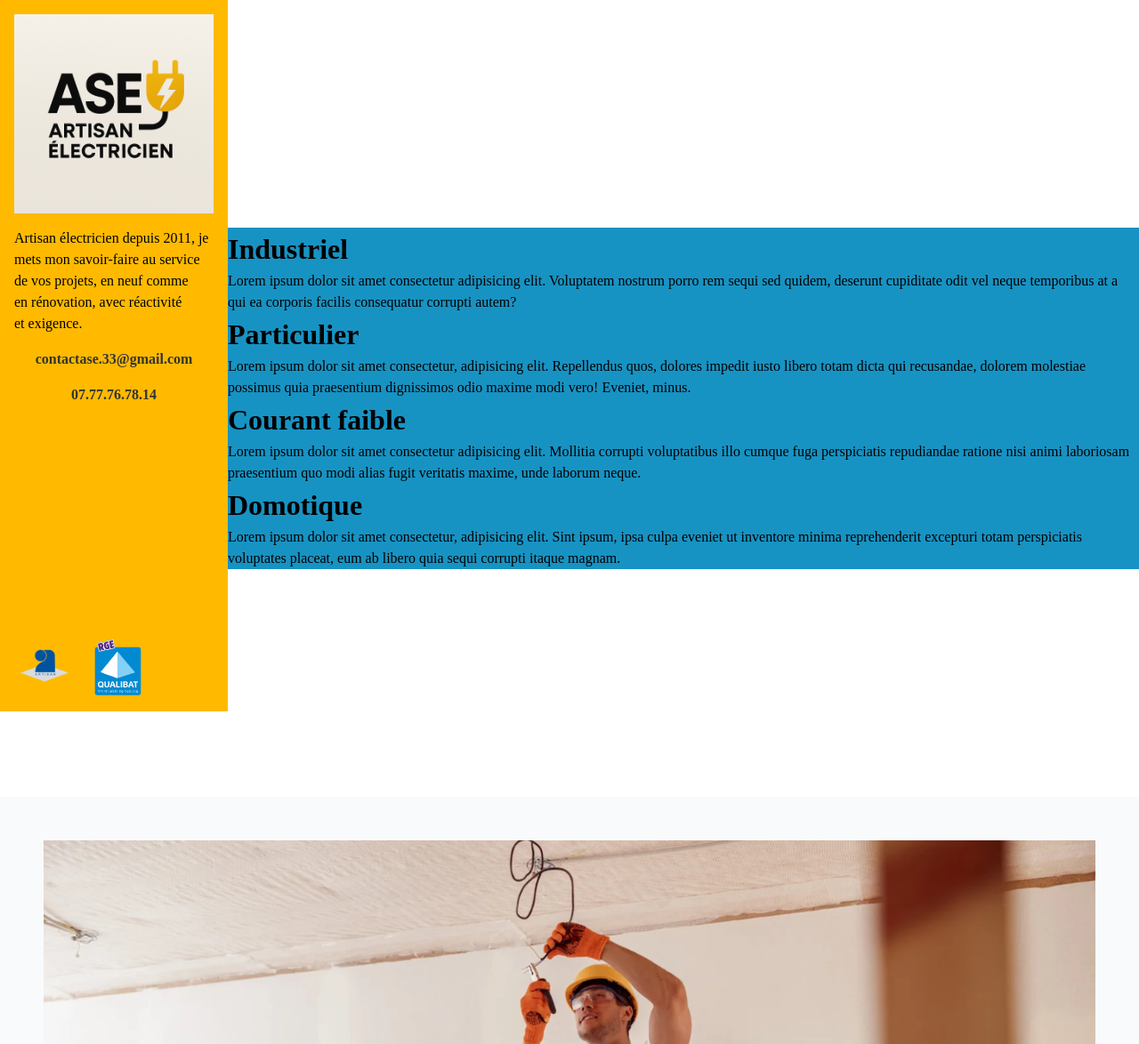
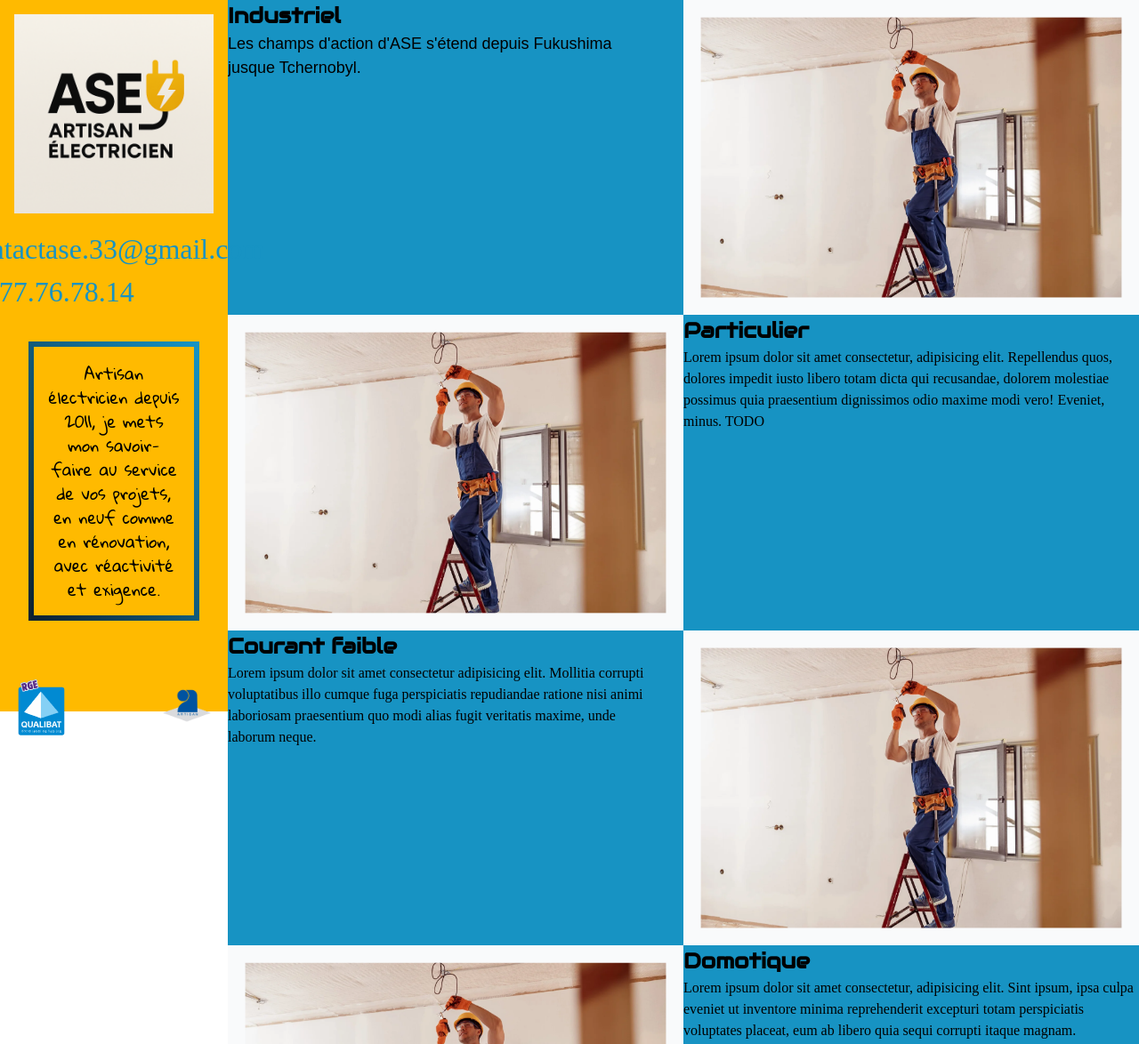
Before and after one commit to Clemsimao/ASE, a website built with Vite: page ASE Électricité/index.html in a window 1280 px wide. Shown: the top 1174 px of the page at 89% size. Built offline with nearby package versions, Linux system fonts and the light colour scheme; a web font is replaced by a local one.

Commit message:
build: update html and css

```diff
--- a/ASE Électricité/index.html
+++ b/ASE Électricité/index.html
@@ -5,74 +5,101 @@
     <link rel="icon" type="image/svg+xml" href="/vite.svg" />
     <meta name="viewport" content="width=device-width, initial-scale=1.0" />
     <title>ASE Électricité</title>
+    <link rel="preconnect" href="https://fonts.googleapis.com" />
+    <link rel="preconnect" href="https://fonts.gstatic.com" crossorigin />
+    <link href="https://fonts.googleapis.com/css2?family=Audiowide&family=Electrolize&family=Gloria+Hallelujah&display=swap" rel="stylesheet">
+
   </head>
 
   <body>
-
     <header>
       <img src="./public/images/logos/asewithblabla.png" alt="logo-ase" />
-      <p>
+      <div class="contactes">
+        <a href="mailto:contactase.33@gmail.com">contactase.33@gmail.com</a>
+        <a href="tel:0777767814">07.77.76.78.14</a>
+      </div>
+      <p class="description">
         Artisan électricien depuis 2011, je mets mon savoir-faire au service de
         vos projets, en neuf comme en rénovation, avec réactivité et exigence.
       </p>
-      <h1>
-        <a href="mailto:contactase.33@gmail.com">contactase.33@gmail.com</a>
-      </h1>
-      <h1><a href="tel:0777767814">07.77.76.78.14</a></h1>
-      <div class>
+      <div class="partenaires">
+        <img
+          src="./public/images/certif/logo-Qualibat-RGE.svg"
+          alt="certification-qualibat"
+        />
         <img
           src="./public/images/certif/logo-artisan.png"
           alt="certification-artisan"
-        />
-        <img
-          src="./public/images/certif/logo-Qualibat-RGE.svg"
-          alt="certification-qualibat"
         />
       </div>
     </header>
 
     <main>
-      <div class=#>
-        <div class=#>
-          <h1>Industriel</h1>
-          <p>Lorem ipsum dolor sit amet consectetur adipisicing elit. Voluptatem nostrum porro rem sequi sed quidem, deserunt cupiditate odit vel neque temporibus at a qui ea corporis facilis consequatur corrupti autem?</p>
+      <div class="grid">
+        <div class="div1">
+          <div class="#">
+            <h1>Industriel</h1>
+            <p class="content">
+              Les champs d'action d'ASE s'étend depuis Fukushima jusque
+              Tchernobyl.
+            </p>
+          </div>
+          <div class="#"></div>
         </div>
-        <div class=#>
-        </div>
-      </div>
-
-      <div class=#>
-        <div class=#>
-        </div>
-        <div class=#>
-          <h1>Particulier</h1>
-          <p>Lorem ipsum dolor sit amet consectetur, adipisicing elit. Repellendus quos, dolores impedit iusto libero totam dicta qui recusandae, dolorem molestiae possimus quia praesentium dignissimos odio maxime modi vero! Eveniet, minus.</p>
-        </div>
-      </div>
-
-      <div class=#>
-        <div class=#>
-          <h1>Courant faible</h1>
-          <p>Lorem ipsum dolor sit amet consectetur adipisicing elit. Mollitia corrupti voluptatibus illo cumque fuga perspiciatis repudiandae ratione nisi animi laboriosam praesentium quo modi alias fugit veritatis maxime, unde laborum neque.</p>
-        </div>
-        <div class=#>
-        </div>
-      </div>
-
-      <div class=#>
-        <div class=#>
-        </div>
-        <div class=#>
-          <h1>Domotique</h1>
-          <p>Lorem ipsum dolor sit amet consectetur, adipisicing elit. Sint ipsum, ipsa culpa eveniet ut inventore minima reprehenderit excepturi totam perspiciatis voluptates placeat, eum ab libero quia sequi corrupti itaque magnam.</p>
-        </div>
-      </div>
-    </main>
-
-        <img
+        <img class="div2"
           src="./public/images/exemples/artisan-tabouret.png"
           alt="artisan-sur-tabouret-looool"
         />
+        <div class="div3">
+          <div class="#"></div>
+          <div class="#">
+            <h1>Particulier</h1>
+            <p>
+              Lorem ipsum dolor sit amet consectetur, adipisicing elit.
+              Repellendus quos, dolores impedit iusto libero totam dicta qui
+              recusandae, dolorem molestiae possimus quia praesentium dignissimos
+              odio maxime modi vero! Eveniet, minus.  TODO
+            </p>
+          </div>
+        </div>
+        <img class="div4"
+          src="./public/images/exemples/artisan-tabouret.png"
+          alt="artisan-sur-tabouret-looool"
+        />
+        <div class="div5">
+          <div class="#">
+            <h1>Courant faible</h1>
+            <p>
+              Lorem ipsum dolor sit amet consectetur adipisicing elit. Mollitia
+              corrupti voluptatibus illo cumque fuga perspiciatis repudiandae
+              ratione nisi animi laboriosam praesentium quo modi alias fugit
+              veritatis maxime, unde laborum neque.
+            </p>
+          </div>
+          <div class="#"></div>
+        </div>
+        <img class="div6"
+          src="./public/images/exemples/artisan-tabouret.png"
+          alt="artisan-sur-tabouret-looool"
+        />
+        <div class="div7">
+          <div class="#"></div>
+          <div class="#">
+            <h1>Domotique</h1>
+            <p>
+              Lorem ipsum dolor sit amet consectetur, adipisicing elit. Sint
+              ipsum, ipsa culpa eveniet ut inventore minima reprehenderit
+              excepturi totam perspiciatis voluptates placeat, eum ab libero quia
+              sequi corrupti itaque magnam.
+            </p>
+          </div>
+        </div>
+        <img class="div8"
+          src="./public/images/exemples/artisan-tabouret.png"
+          alt="artisan-sur-tabouret-looool"
+        />
+      </div>
+    </main>
 
     <footer>
       <a>Mentions légales</a>
--- a/ASE Électricité/src/style/scss/header.scss
+++ b/ASE Électricité/src/style/scss/header.scss
@@ -12,33 +12,46 @@
   flex-direction: column;
   align-items: center;
   gap: 1rem;
+}
 
+h1 {
+  font-family:"Audiowide", sans-serif;
+  font-size: x-large;
 
-  h1 {
-    font-size: 1rem;
+}
 
-    a {
-      color: #333;
-      text-decoration: none;
+.description {
+  font-family: "Gloria Hallelujah", cursive;
+  font-weight: 400;
+  font-style: normal;
+  font-size: large;
+  border: 0.4rem solid;
+  border-image: linear-gradient(to bottom left, v.$color-3, v.$color-4) 1;
+  margin: 1rem;
+  padding: 1rem;
+  text-align: center;
+}
 
-      &:hover {
-        text-decoration: underline;
-      }
-    }
+.contactes {
+  font-size: 2rem;
+  a {
+    color: v.$color-3;
+    text-decoration: none;
+    cursor: url('../../../public/images/cursor/lightning-bolt-pixel-art-free-vector\ -\ Modifié.png'), pointer;
   }
+}
 
-  div {
+.partenaires {
     display: flex;
-    gap: 1rem;
-
+    gap: 2rem;
+    justify-content: center;
     img {
       width: 30%;
-      max-width: none;
       object-fit: contain;
+    margin: 2rem;
     }
   }
 
   div:last-child {
     margin-top: auto;
   }
-}
--- a/ASE Électricité/src/style/scss/main.scss
+++ b/ASE Électricité/src/style/scss/main.scss
@@ -2,6 +2,30 @@
 
 main {
   width: 80%;
-  margin: v.$header-width;
+  margin-left: v.$header-width;
   background-color: v.$color-3;
 }
+
+.content {
+  font-family: "Electrolize", sans-serif;
+  font-weight: 400;
+  font-style: normal;
+  font-size: large;
+}
+
+.grid {
+display: grid;
+grid-template-columns: repeat(2, 1fr);
+grid-template-rows: repeat(4, 1fr);
+grid-column-gap: 0px;
+grid-row-gap: 0px;
+}
+
+.div1 { grid-area: 1 / 1 / 2 / 2; }
+.div2 { grid-area: 1 / 2 / 2 / 3; }
+.div3 { grid-area: 2 / 2 / 3 / 3; }
+.div4 { grid-area: 2 / 1 / 3 / 2; }
+.div5 { grid-area: 3 / 1 / 4 / 2; }
+.div6 { grid-area: 3 / 2 / 4 / 3; }
+.div7 { grid-area: 4 / 2 / 5 / 3; }
+.div8 { grid-area: 4 / 1 / 5 / 2; }
```
